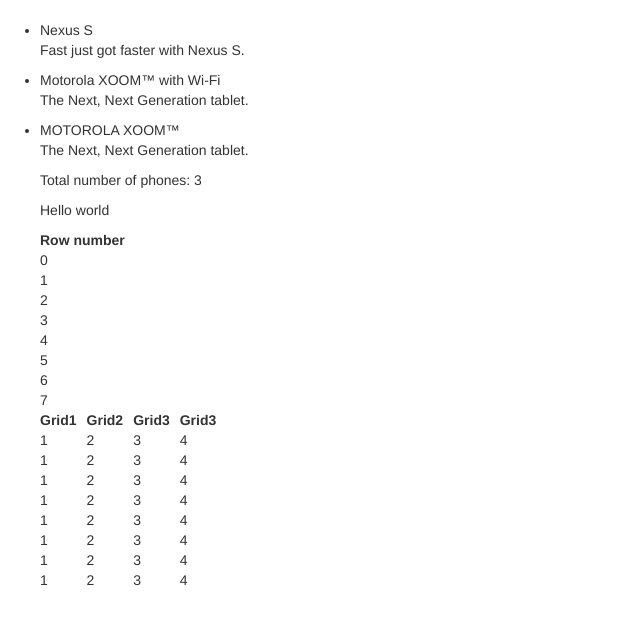
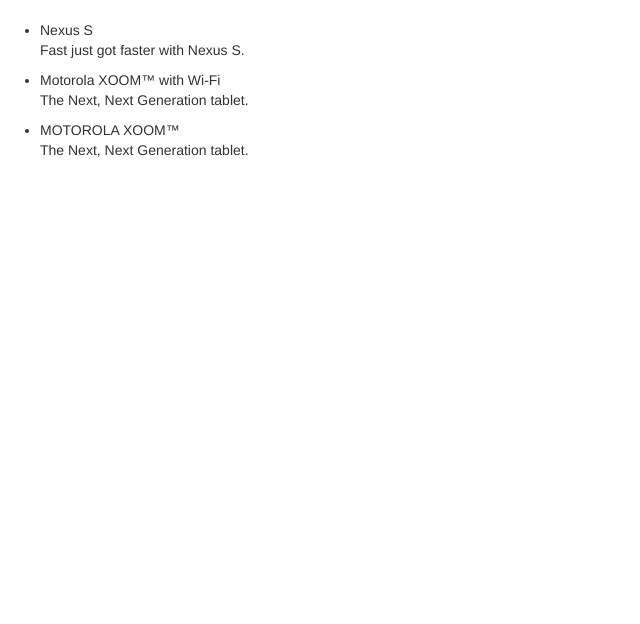
Before and after one commit to fish444555/TestPhone, a website: page app/index.html in a window 1280 px wide. Shown: the whole page, without its empty margins (0-640 px from the left). Drawn offline with nearby package versions, Linux system fonts and the light colour scheme.

Commit message:
V2 additional change

```diff
--- a/app/index.html
+++ b/app/index.html
@@ -20,19 +20,9 @@
 		</p>
 	</li>
 
-	<p>Total number of phones: {{phones.length}} </p>
-	<p>Hello {{name}} </p>
+</ul>
 
-	<table>
-	  <tr><th>Row number</th></tr>
-	  <tr ng-repeat="i in [0, 1, 2, 3, 4, 5, 6, 7]"><td>{{i}}</td></tr>
-	</table>
 
-	<table>
-	  <tr><th><span>Grid1</span></th><th><span>Grid2</span></th><th><span>Grid3</span></th><th><span>Grid3</span></th></tr>
-	  <tr ng-repeat="i in [0, 1, 2, 3, 4, 5, 6, 7]"><td ng-repeat="i in [0,1,2,3]">{{i+1}}</td></tr>
-	</table>
-</ul>
 
 </body>
 </html>
```
